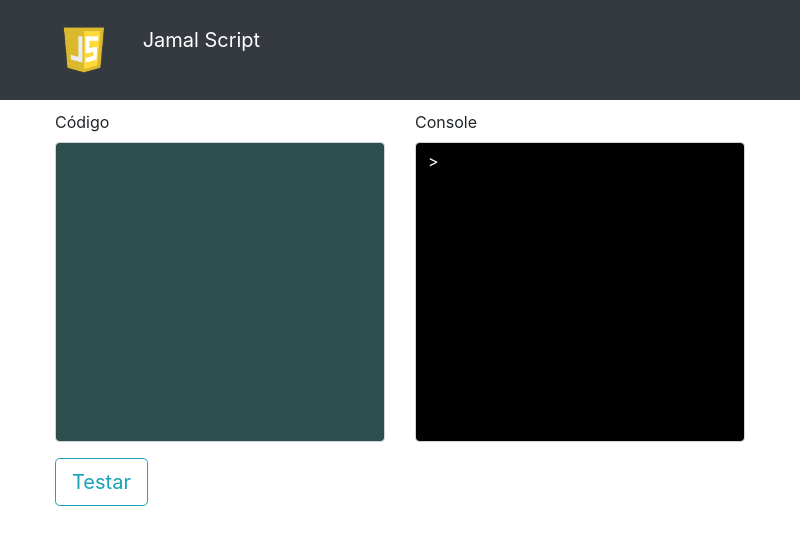
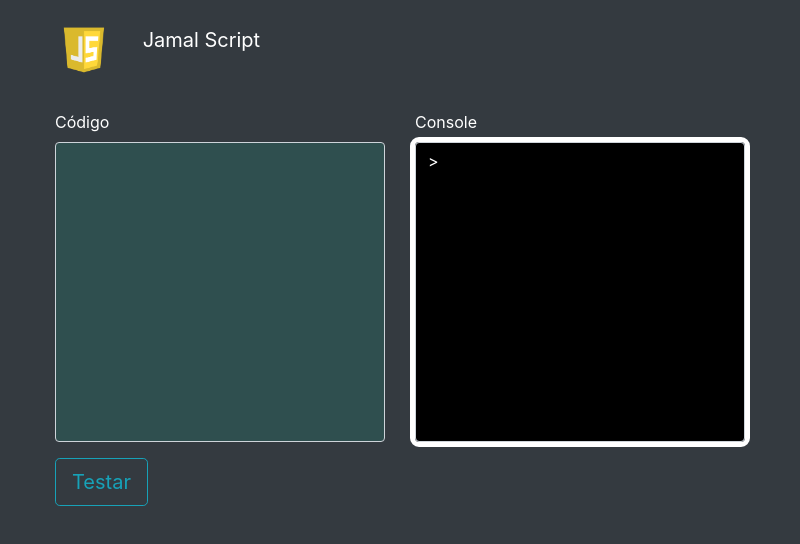
Before and after one commit to CastroFilipe/JamalScript, an Electron app: page index.html in a window 800 px wide. Drawn offline with nearby package versions, Linux system fonts and the light colour scheme; no server answers.

Commit message:
mais umas frescuras do jeito que o jamal gosta

```diff
--- a/index.html
+++ b/index.html
@@ -9,7 +9,7 @@
   <title>JDE</title>
 </head>
 
-<body>
+<body class="bg-dark">
 
   <nav class="navbar navbar-light bg-dark" style="height: 100px;">
     <a class="navbar-brand" href="#" style="margin-left: 3%;">
@@ -21,13 +21,13 @@
   <article class="container">
     <form class="row" style="margin-top: 10px">
       <div class="form-group col">
-        <label for="exampleFormControlTextarea1">Código</label>
+        <label for="exampleFormControlTextarea1" style="color: white">Código</label>
             <textarea id="text-code" class="form-control code"></textarea>
       </div>
 
       <div class="form-group col">
         <fieldset disabled>
-          <label for="exampleFormControlTextarea1">Console</label>
+          <label for="exampleFormControlTextarea1" style="color: white">Console</label>
           <textarea type="text" class="form-control console" id="text-console">></textarea>
         </fieldset>
       </div>
--- a/styles/styles.css
+++ b/styles/styles.css
@@ -15,4 +15,5 @@
     height: 300px;
     background-color: black;
     color: white;
+    outline: 5px solid white;
 }
```
